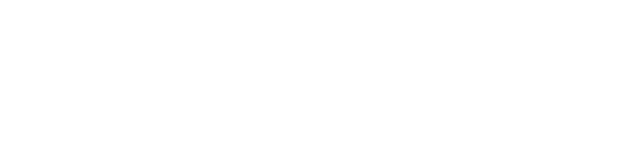
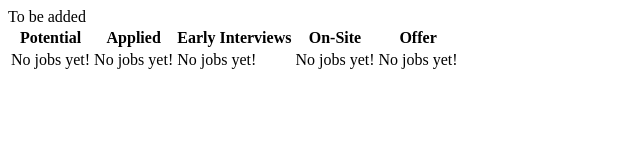
Before and after one commit to stephanedreyfus/jobTracker, a plain HTML site: page index.html in a window 1280 px wide. Shown: the whole page, without its empty margins (0-640 px from the left). Drawn offline with nearby package versions, Linux system fonts and the light colour scheme.

Commit message:
Super basic html table added.

```diff
--- a/index.html
+++ b/index.html
@@ -3,9 +3,34 @@
 <head>
   <meta charset="UTF-8">
   <meta name="viewport" content="width=device-width, initial-scale=1.0">
+  <script src="https://stackpath.bootstrapcdn.com/bootstrap/4.5.0/js/bootstrap.min.js" integrity="sha384-OgVRvuATP1z7JjHLkuOU7Xw704+h835Lr+6QL9UvYjZE3Ipu6Tp75j7Bh/kR0JKI" crossorigin="anonymous"></script>
+  <link rel="stylesheet" href="/static/style.css">
   <title>Job Applications</title>
 </head>
 <body>
+  <nav>To be added</nav>
 
+  <section>
+    <table>
+      <tr>
+        <th>Potential</th>
+        <th>Applied</th>
+        <th>Early Interviews</th>
+        <th>On-Site</th>
+        <th>Offer</th>
+      </tr>
+      <tr>
+        <td>No jobs yet!</td>
+        <td>No jobs yet!</td>
+        <td>No jobs yet!</td>
+        <td>No jobs yet!</td>
+        <td>No jobs yet!</td>
+      </tr>
+    </table>
+  </section>
+
+  <script src="https://unpkg.com/jquery"></script>
+  <script src="https://unpkg.com/axios/dist/axios.js"></script>
+  <script src="/static/jobs.js"></script>
 </body>
 </html>
```
